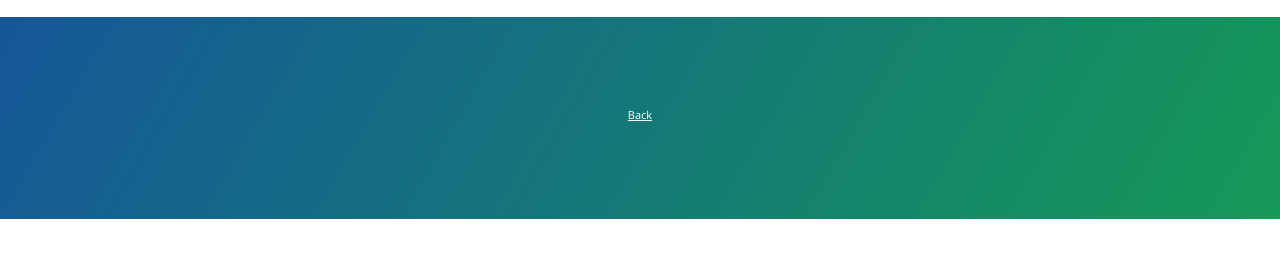
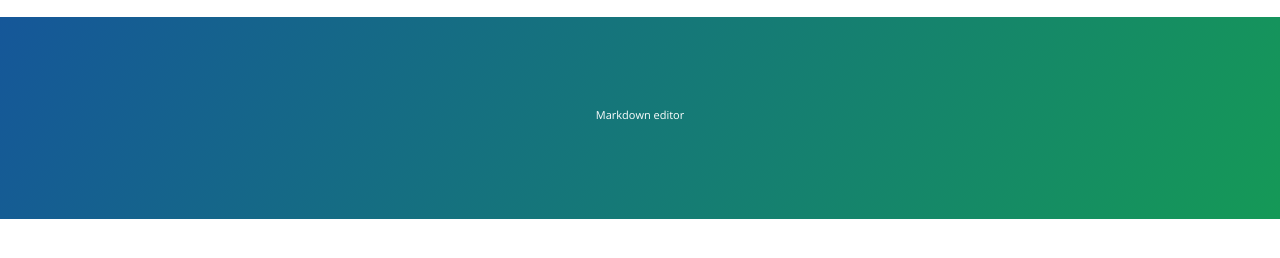
Before and after one commit to Nimitha-jagadeesha/Al-Ds, a Jekyll site: the page built from index.md, in a window 1280 px wide. Shown: the part 483-741 px from the top of the page. Built offline with Jekyll 4.4.1, drawn with Linux system fonts in a browser that asks for light colours; the repository's description, which GitHub fills in, is left out.

Commit message:
Update default.html

```diff
--- a/_layouts/default.html
+++ b/_layouts/default.html
@@ -32,7 +32,7 @@
     </main>
     <header class="page-header" role="banner">
       <p style="font-size: 11px;">
-         <a style="color: white; text-decoration: underline;" href="{{ '/' | relative_url }}">Back</a>
+        <a style="color: white; text-decoration: none;" href="{{ '/editor.html' | relative_url }}">Markdown editor</a>
     </p>
     </header>
   </body>
```
